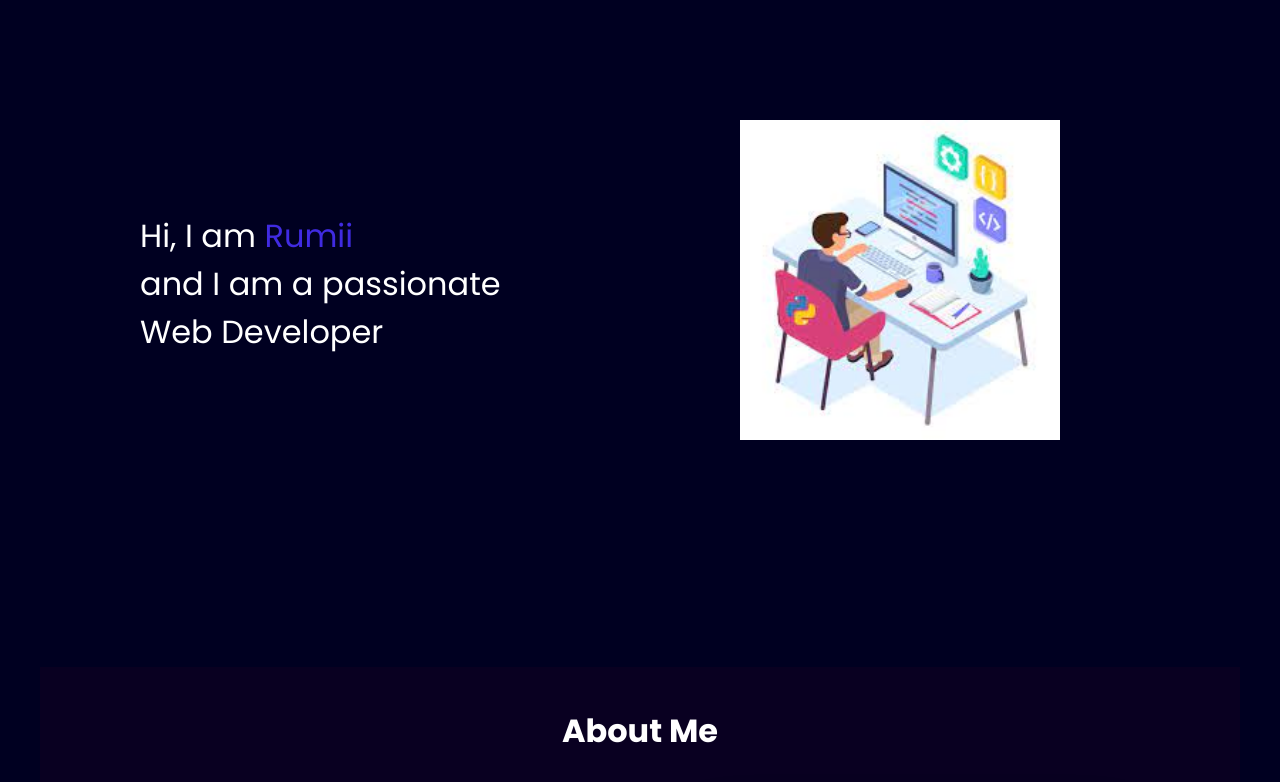
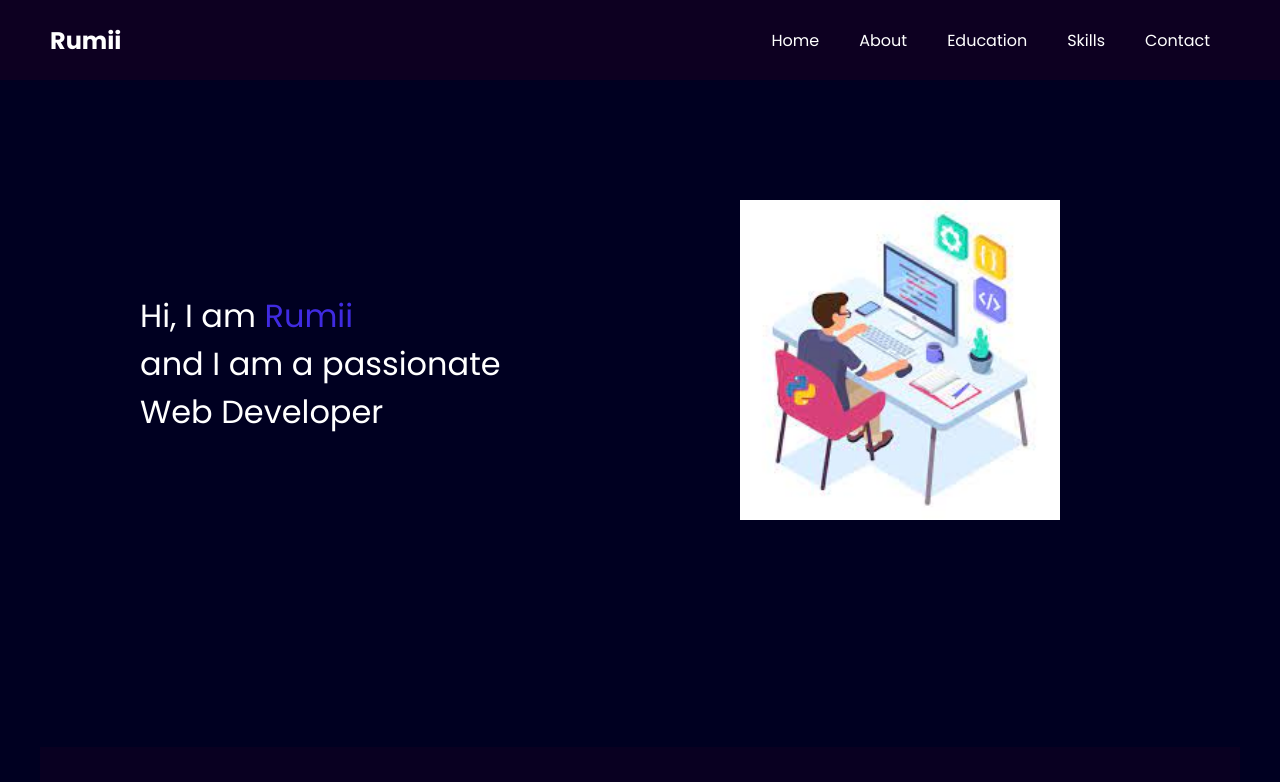
Before and after one commit to 2021331010/Rumi-protfolio, a plain HTML site: page index.html in a window 1280 px wide. Shown: the top 782 px of the page. Drawn offline with Linux system fonts and the light colour scheme.

Commit message:
Update index.html

```diff
--- a/index.html
+++ b/index.html
@@ -11,7 +11,23 @@
   <link rel="preconnect" href="https://fonts.gstatic.com" crossorigin />
   <link href="https://fonts.googleapis.com/css2?family=Poppins:wght@400;600;700&display=swap" rel="stylesheet"/>
   <link rel="stylesheet" href="myStyle.css">
+  </head>
 
+<body>
+  <header>
+    <nav>
+      <div class="left">Rumii</div>
+      <div class="right">
+        <ul>
+          <li><a href="#home">Home</a></li>
+          <li><a href="#about">About</a></li>
+          <li><a href="#education">Education</a></li>
+          <li><a href="#skills"> Skills </a></li>
+          <li><a href="#contact">Contact</a></li>
+
+        </ul>
+      </div>
+    </nav>
   </header>
 
   <main>
```
